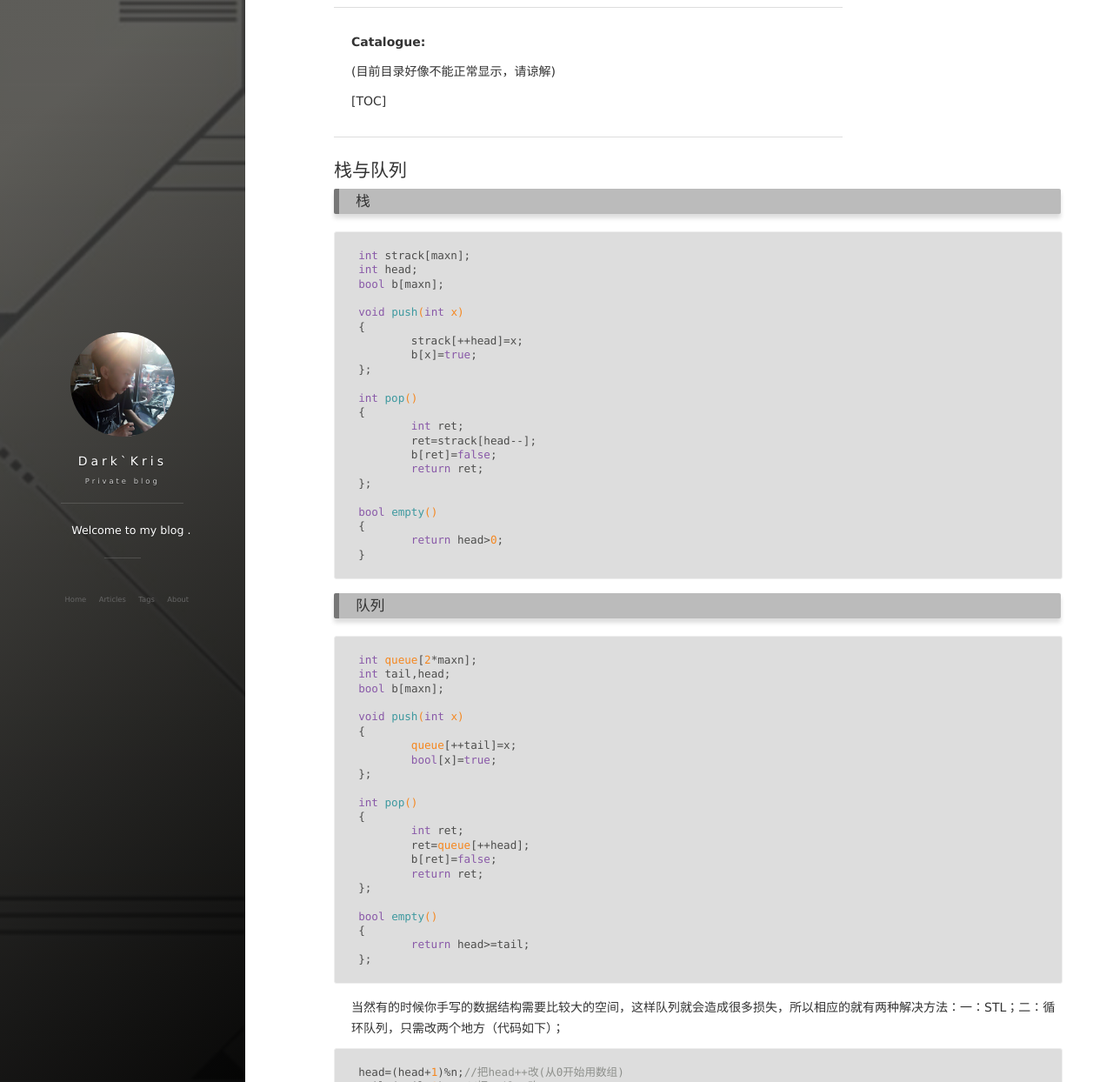
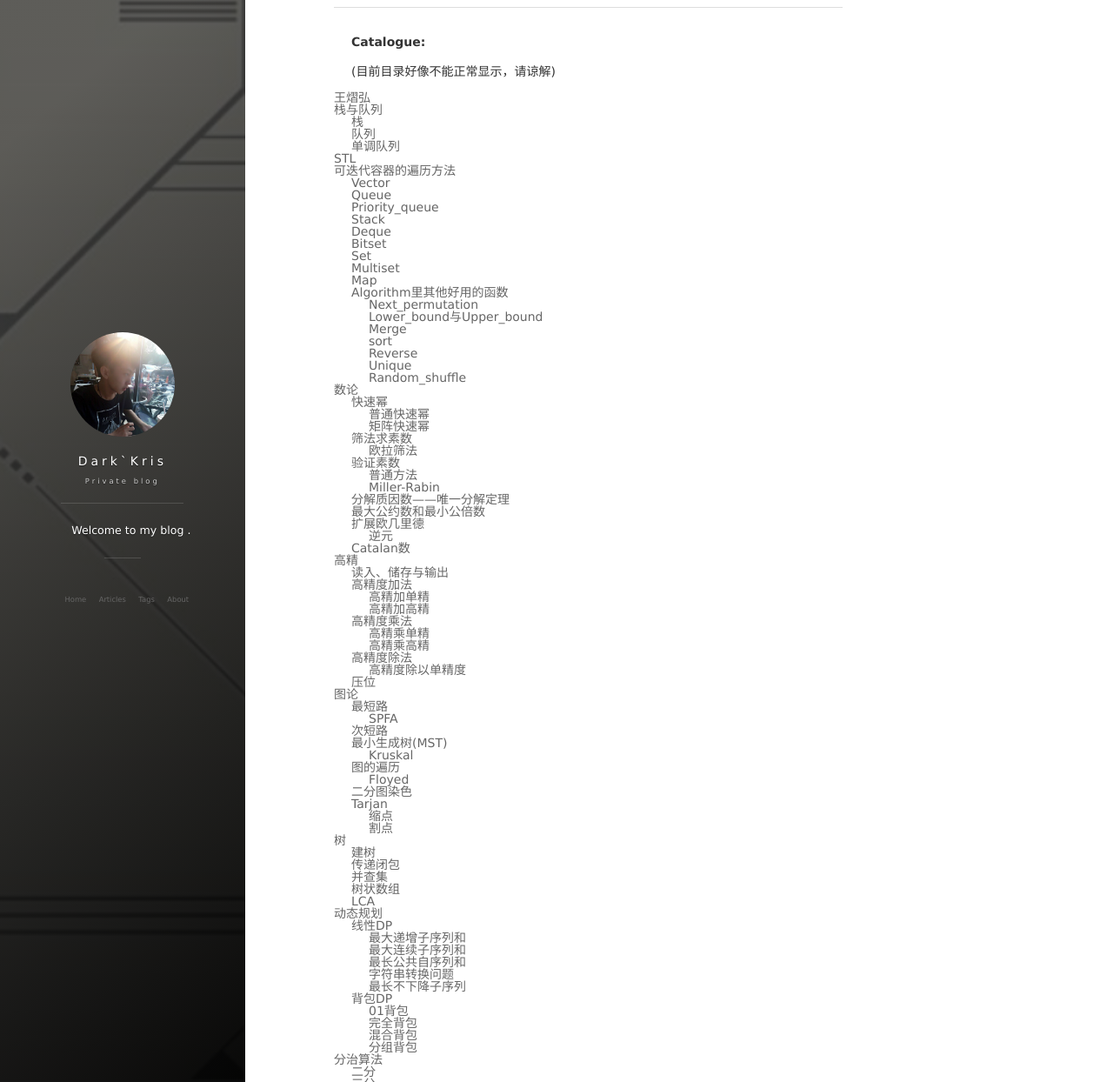
Before and after one commit to DeAntiWang/deantiwang.github.io, a Jekyll site: the page built from _posts/2018-03-31-C++算法及数据结构模板.md, in a window 1280 px wide and 1400 px high, scrolled down 562 px. Shown: the part 156-1400 px from the top of the window at 87% size. Built offline with Jekyll 4.4.1, drawn with Linux system fonts in a browser that asks for light colours; nearby versions of some CDN libraries; formulas are drawn with MathJax 3; comment, search, counter and statistics services are not loaded; some of the changed lines change nothing that is shown; some of the changed text lies outside the part shown.

Commit message:
测试生成目录

```diff
--- a/_posts/2018-03-31-C++算法及数据结构模板.md
+++ b/_posts/2018-03-31-C++算法及数据结构模板.md
@@ -6,6 +6,27 @@ description: "算法解析，算法模板集合"
 tag: ACM算法数据结构
 ---
 
+<link rel="stylesheet" href="http://yandex.st/highlightjs/6.2/styles/googlecode.min.css">
+
+<script src="http://code.jquery.com/jquery-1.7.2.min.js"></script>
+<script src="http://yandex.st/highlightjs/6.2/highlight.min.js"></script>
+
+<script>hljs.initHighlightingOnLoad();</script>
+<script type="text/javascript">
+ $(document).ready(function(){
+      $("h2,h3,h4,h5,h6").each(function(i,item){
+        var tag = $(item).get(0).localName;
+        $(item).attr("id","wow"+i);
+        $("#category").append('<a class="new'+tag+'" href="#wow'+i+'">'+$(this).text()+'</a></br>');
+        $(".newh2").css("margin-left",0);
+        $(".newh3").css("margin-left",20);
+        $(".newh4").css("margin-left",40);
+        $(".newh5").css("margin-left",60);
+        $(".newh6").css("margin-left",80);
+      });
+ });
+</script>
+
 # C++算法及数据结构模板
 
 > 本文章原为**2016-09-28**的文章**冲刺NOIp2016算法模板(C++)**，本人于2016-11-20日从OI退役，并于2017-09-09服役ACM，故将本篇文章更新。之后本文章将持续更新并囊括更多的不仅限于OI的算法与数据结构。
@@ -25,7 +46,9 @@ tag: ACM算法数据结构
 
 (目前目录好像不能正常显示，请谅解)
 
-[TOC]
+<!--[TOC]-->
+
+<div id="category"></div>
 
 ***
 
```
